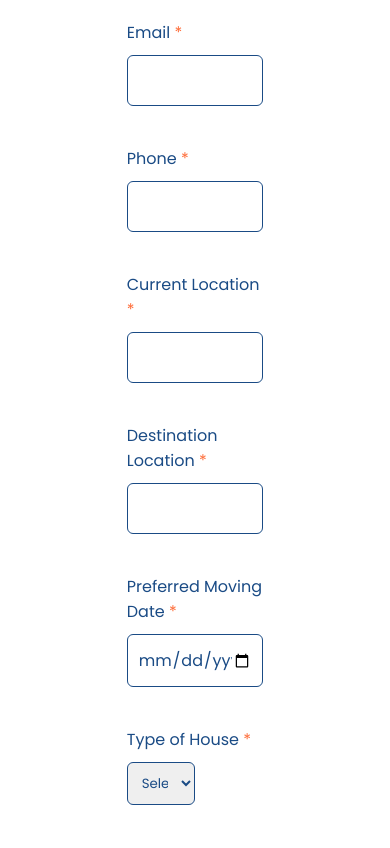
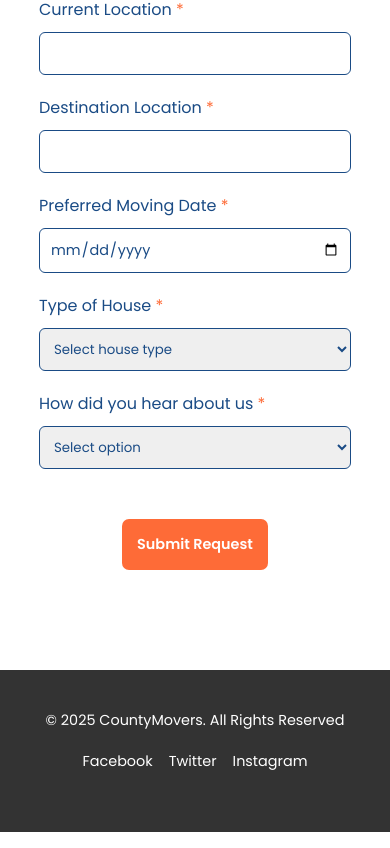
Before and after one commit to networkchaos/CountyMovers, a React (Vite) app in the folder Movers-Landing-Page/: page / in a window 390 px wide. Shown: the part 5076-5924 px from the top of the page. Built offline with nearby package versions, Linux system fonts and the light colour scheme.

Commit message:
Footer mobile device media queries

```diff
--- a/Movers-Landing-Page/src/Components/Contact/Contact.css
+++ b/Movers-Landing-Page/src/Components/Contact/Contact.css
@@ -77,3 +77,57 @@ form button:hover{
     color: rgba(5, 126, 5, 0.959);
     margin: -40px 0px;
 }
+
+
+/* =================== Media Queries ================ */
+/* =================== Mobile Device ================ */
+@media (max-width : 480px){
+    .contact-container{
+        margin: 40px auto;
+        width: 100%;
+    }
+
+    .contact-container h1 {
+        padding-bottom: 20px;
+        font-size: 1.5rem;
+    }
+
+    form {
+        width: 100%;
+    }
+
+    form div{
+        width: 80%;
+        margin: 10px auto;
+    }
+
+    form label {
+        display: block;
+        padding: 10px 0px;
+    }
+
+    form label  span{
+        color: #FE6B37;
+    }
+
+    form input {
+        width: 100%;
+        padding:10px;
+        font-size: 0.9rem;
+    }
+
+    form select{
+        width: 100%;
+    }
+
+    form button{
+        padding: 15px;
+        font-size: 0.9rem;
+    }
+
+    .notification-message{
+        padding: 0px 20px ;
+        font-size: 0.9rem;
+    }
+
+}
--- a/Movers-Landing-Page/src/Components/Footer/Footer.css
+++ b/Movers-Landing-Page/src/Components/Footer/Footer.css
@@ -4,12 +4,24 @@
     background-color: #333333;
     color: white;
     text-align: center;
+    margin-top: 130px;
 }
 
 .social-media-platforms{
     margin: 20px auto;
-    width: 20%;
+    width: 100%;
     display: flex;
     align-items: center;
-    justify-content: space-around;
+    justify-content: center;
+    column-gap: 1rem;
 }
+
+/* ================== Media Queries ================ */
+/* ================== Mobile Device ================ */
+@media (max-width : 480px){
+    .footer{
+        font-size: 0.9rem;
+
+    }
+
+}
--- a/Movers-Landing-Page/src/Components/Pricing/Pricing.css
+++ b/Movers-Landing-Page/src/Components/Pricing/Pricing.css
@@ -82,7 +82,7 @@
 @media (max-width : 480px){
     .our-pricing-container{
         width: 100%;
-        margin: 50px auto;
+        margin: 30px auto;
         padding: 20px;
     }
     .our-pricing-container h1{
```
